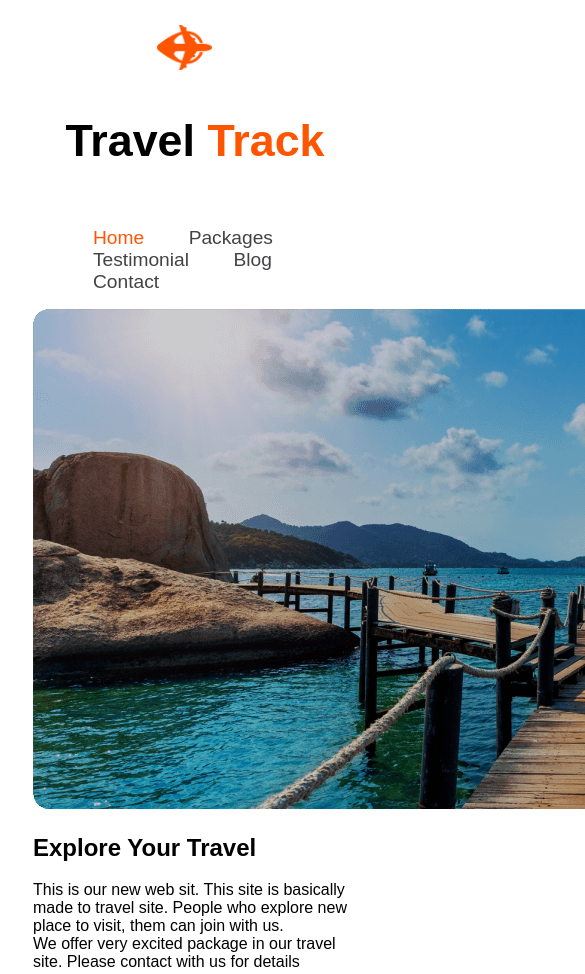
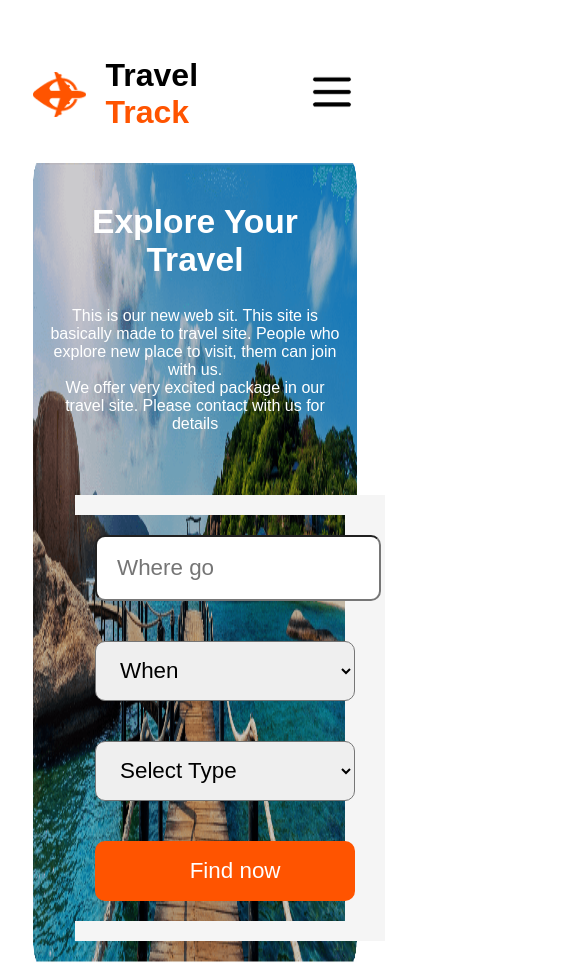
Before and after one commit to Adnan-Pranto/Travel-track, a plain HTML site: page index.html in a window 390 px wide. Shown: the top 974 px of the page, 585 px wide, since content can reach past the window. Drawn offline with Linux system fonts and the light colour scheme.

Commit message:
95% complete

```diff
--- a/index.html
+++ b/index.html
@@ -17,7 +17,9 @@
             </div>
             <div class="nav-bar">
                 <ul>
-                    <li>
+
+                        <a class="hide" href=""><img src="Social/Ham-images.png" alt=""></a>
+                        <li class="hide-1">
                         <a id="a-home" class="gray-text" href="">Home</a>
                         <a class="gray-text" href="">Packages</a>
                         <a class="gray-text" href="">Testimonial</a>
@@ -29,16 +31,26 @@
         </section>
         <section class="banner-section">
             <div class="darken-image">
-                <img src="Images/Banner.png" alt="">
+
                 <div class="banner-details">
                     <h1>Explore Your Travel</h1>
                     <p>This is our new web sit. This site is basically made to travel site. People who explore new place
                         to visit, them can join with us.<br> We offer very excited package in our travel site. Please
                         contact with us for details</p>
                 </div>
+                <br>
+                <br>
                 <div class="input-section">
-
-                </div>
+                  <input class="over-rigt-img" type="text" name="Where go" id="" placeholder="Where go">
+                  <select name="When" id="" class="over-rigt-img" >
+                    <option value="0">When</option>
+                  </select>
+                  <select class="over-rigt-img" name="" id="">
+                    <option value="0">Select Type</option>
+                  </select>
+                  <button class="btn-primary over-rigt-img">
+                    <img src="Images/" alt=""> Find now
+                  </button>
             </div>
 
         </section>
--- a/styles/style.css
+++ b/styles/style.css
@@ -6,6 +6,9 @@
     font-optical-sizing: auto;
     font-weight: <weight>;
     font-style: normal;
+}
+.hide{
+    display: none;
 }
 
 * {
@@ -74,11 +77,42 @@ ul>li>a {
     padding: 20px;
 
 }
+/* HEADING OF MY BAnner Section  */
+.banner-section{
+    background-image: url('../Images/Banner.png');
+    background-size: 100% 100%;
+    background-repeat: no-repeat;
+    height: 600px;
+    width: 99%;
+}
+.darken-image{
+    text-align: center;
+    color: #FFf;
+    padding-top: 90px;
+    padding-left: 60px;
+}
+.banner-details>h1{
+font-size: 4rem;
+}
+.over-rigt-img{
+    height: 55px;
+    width: 175px;
+    border-radius: 10px;
+    padding-left: 20px;
+    font-size: 1.2rem;
+    margin-left: 20px;
+}
+.input-section{
+    box-shadow: 20px 0px 0px 20px whitesmoke;
+    width: 70%;
+    align-items: center;
+    margin-left: 200px;
+    height: 90%;
+}
 
 /* banner & background Images */
 .first-container {
     display: flex;
-    /* gap: 120px; */
     justify-content: space-between;
 }
 
@@ -318,7 +352,13 @@ footer {
 
 /* Responsive for Mobile device ? */
 @media screen and (max-width:600px) {
-    h2 {
+    .hide-1{
+        display: none;
+    }
+    .hide{
+        display:block;
+    }
+    h2, .banner-details>h1 {
         font-size: 2.1rem;
     }
 
@@ -330,14 +370,46 @@ footer {
     }
 
     .nav-bar,
+     .nevigation-bar
+     {
+        display: flex;
+     }
     .lets-go,
-    .nevigation-bar,
     .hotel-address,
     .first-container {
         display: flex;
         flex-direction: column;
     }
+    .nav-bar>h3{
+        font-size: 2rem;
+        font-weight: 800;
+    }
+    ul> a> img{
+        height: 50px;
+    }
+    /* Watermark Banner  */
+    .banner-section{
+        height: 100%;
+        width: 100%;
+    }
+    .darken-image{
+        padding: 12px;
+    }
+    .input-section{
+        width: 90%;
+        margin: 30px;
+        height: 80%;
+    }
+    .over-rigt-img{
+        height: 60px;
+        width: 260px;
+        border-radius: 10px;
+        padding-left: 20px;
+        font-size: 1.4rem;
+        margin: 20px;
+    }
 
+    /* end of header section  */
     .tour-img>img {
         margin: 25px 10px;
         width: 95%;
@@ -358,7 +430,7 @@ footer {
     .best-price {
         margin-top: 280px;
         height: 300px;
-        width: 450px;
+        width: 410px;
         box-shadow: none;
 
     }
```
Also changed, not shown: Social/Ham-images.png (added), Social/hamp.png (added).
